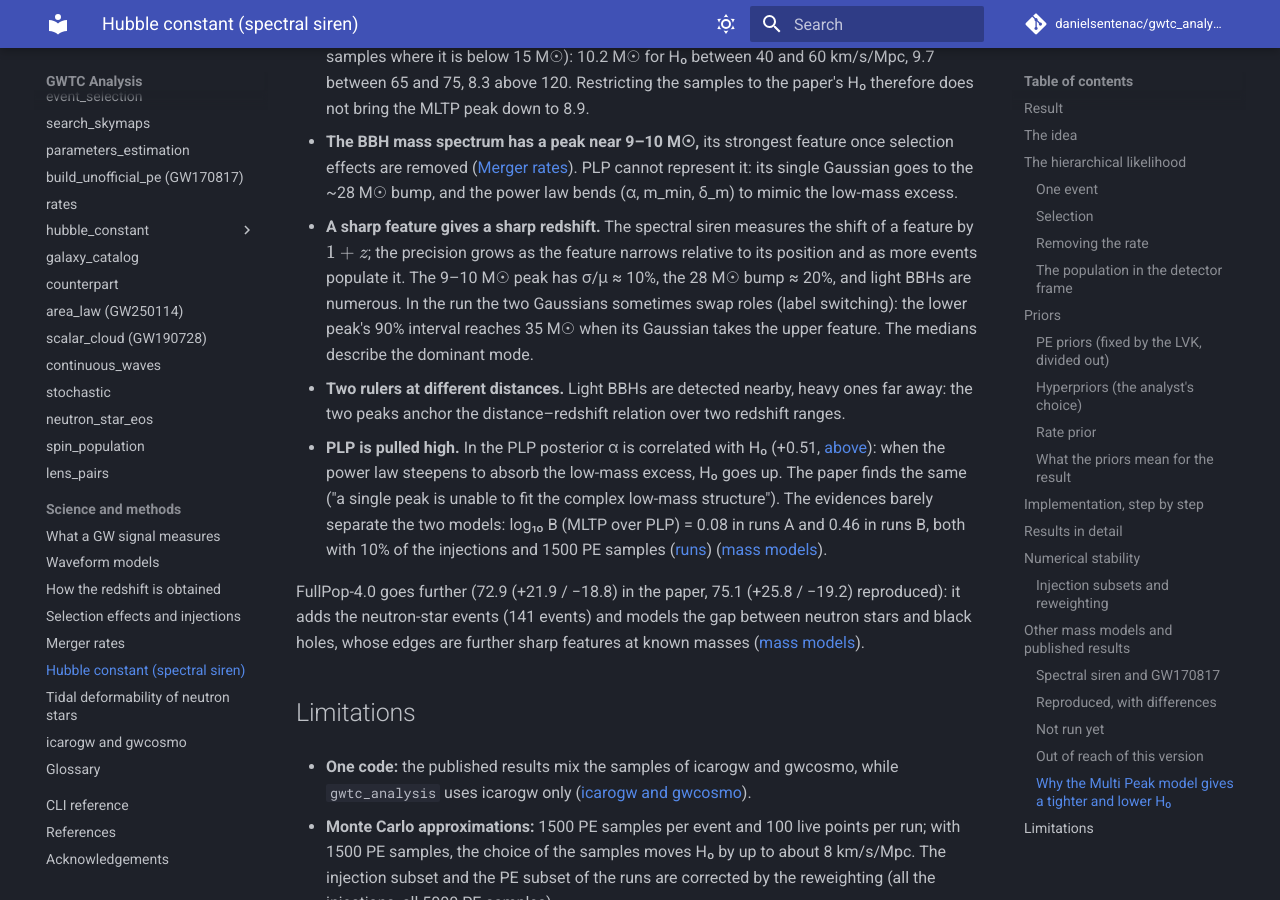
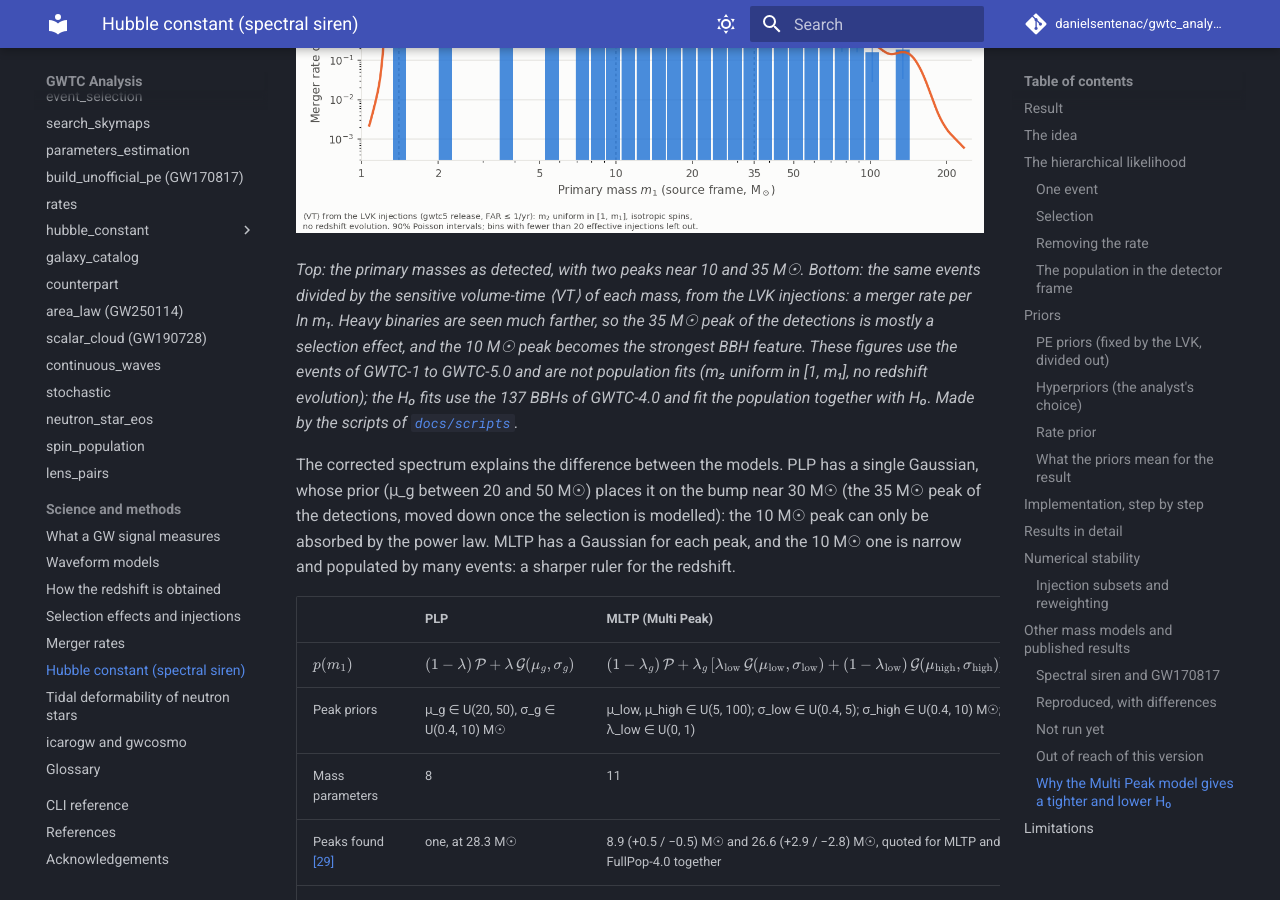
Before and after one commit to danielsentenac/gwtc_analysis, an MkDocs documentation site: the page built from docs/science/spectral-siren.md, in a window 1280 px wide and 900 px high, scrolled down 17008 px. Built offline with MkDocs 1.6.1 and Material for MkDocs 9.7.7, drawn with Linux system fonts in a browser that asks for light colours; comment, search, counter and statistics services are not loaded; some of the changed text lies outside the part shown.

Commit message:
docs H0: observed and selection-corrected mass distributions to explain PLP versus MLTP
Co-Authored-By: Claude Opus 5.5 <noreply@anthropic.com>

```diff
--- a/docs/science/spectral-siren.md
+++ b/docs/science/spectral-siren.md
@@ -497,6 +497,25 @@ These published results cannot be computed with gwtc_analysis as it is:
 Only the primary-mass model changes: the events, PE samples, injections, secondary-mass power law,
 low-mass smoothing, Madau–Dickinson redshift evolution and H₀ prior are the same.
 
+The two figures below show what the models have to describe: the primary masses of the confident events as
+detected, then corrected for selection effects.
+
+![Primary masses of the confident GW events](../img/mass_distribution.png)
+
+![Primary masses corrected for selection effects](../img/mass_distribution_selection_corrected.png)
+
+*Top: the primary masses as detected, with two peaks near 10 and 35 M☉. Bottom: the same events divided by the
+sensitive volume-time ⟨VT⟩ of each mass, from the LVK injections: a merger rate per ln m₁. Heavy binaries are seen
+much farther, so the 35 M☉ peak of the detections is mostly a selection effect, and the 10 M☉ peak becomes the
+strongest BBH feature. These figures use the events of GWTC-1 to GWTC-5.0 and are not population fits (m₂ uniform
+in [1, m₁], no redshift evolution); the H₀ fits use the 137 BBHs of GWTC-4.0 and fit the population together with
+H₀. Made by the scripts of [`docs/scripts`](https://github.com/danielsentenac/gwtc_analysis/tree/main/docs/scripts).*
+
+The corrected spectrum explains the difference between the models. PLP has a single Gaussian, whose prior
+(μ_g between 20 and 50 M☉) places it on the bump near 30 M☉ (the 35 M☉ peak of the detections, moved down once the
+selection is modelled): the 10 M☉ peak can only be absorbed by the power law. MLTP has a Gaussian for each peak, and
+the 10 M☉ one is narrow and populated by many events: a sharper ruler for the redshift.
+
 | | PLP | MLTP (Multi Peak) |
 |---|---|---|
 | \(p(m_1)\) | \((1-\lambda)\,\mathcal{P} + \lambda\, \mathcal{G}(\mu_g, \sigma_g)\) | \((1-\lambda_g)\,\mathcal{P} + \lambda_g \left[\lambda_\text{low}\, \mathcal{G}(\mu_\text{low}, \sigma_\text{low}) + (1-\lambda_\text{low})\, \mathcal{G}(\mu_\text{high}, \sigma_\text{high})\right]\) |
```
Also changed, not shown: docs/modes/hubble-constant.md (+9 -2 lines).
